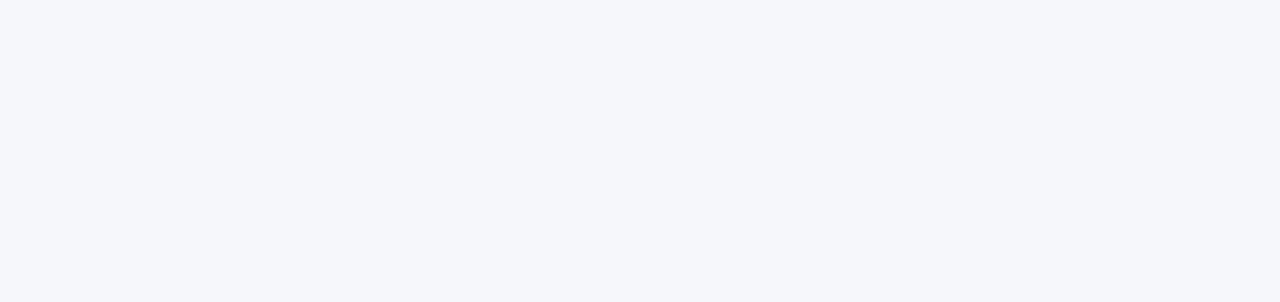
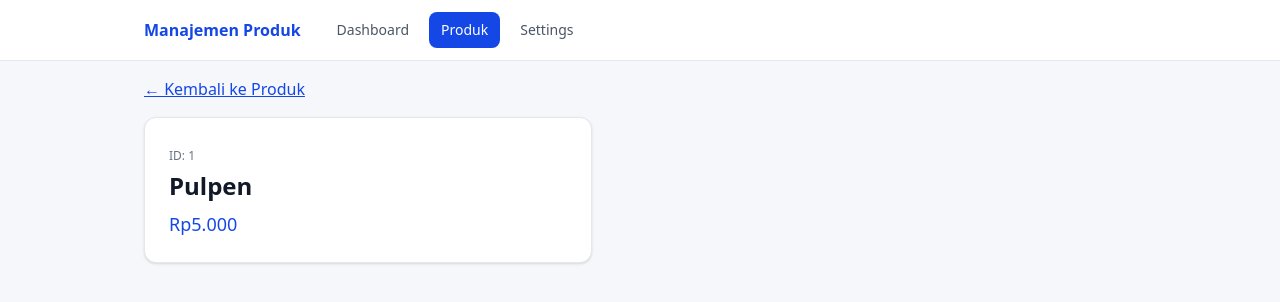
Before and after one commit to Rehangg26/pweb-minggu11-produk, a React (Vite) app: page /products/1 in a window 1280 px wide. Before the commit this address had no page. Shown: the top 302 px of the page. Built offline with nearby package versions, Linux system fonts and the light colour scheme.

Commit message:
Menambahkan halaman detail produk dan tautan Detail di kartu

```diff
--- a/src/App.jsx
+++ b/src/App.jsx
@@ -2,6 +2,7 @@ import { useState } from 'react'
 import { Route, Routes } from 'react-router'
 import AppLayout from './components/AppLayout'
 import DashboardPage from './pages/DashboardPage'
+import ProductDetailPage from './pages/ProductDetailPage'
 import ProductsPage from './pages/ProductsPage'
 
 const initialProducts = [
@@ -43,6 +44,7 @@ function App() {
             />
           }
         />
+        <Route path="products/:id" element={<ProductDetailPage products={products} />} />
       </Route>
     </Routes>
   )
--- a/src/components/ProductCard.jsx
+++ b/src/components/ProductCard.jsx
@@ -1,3 +1,4 @@
+import { Link } from 'react-router'
 import { formatRupiah } from '../utils/formatRupiah'
 
 function ProductCard({ product, onEdit, onDelete }) {
@@ -7,6 +8,12 @@ function ProductCard({ product, onEdit, onDelete }) {
       <h3 className="mt-1 text-lg font-semibold">{product.name}</h3>
       <p className="font-medium text-blue-700">{formatRupiah(product.price)}</p>
       <div className="mt-3 flex gap-2">
+        <Link
+          to={`/products/${product.id}`}
+          className="rounded-lg border border-gray-300 px-3 py-1.5 text-sm text-gray-700 hover:bg-gray-50"
+        >
+          Detail
+        </Link>
         <button
           className="rounded-lg border border-blue-700 px-3 py-1.5 text-sm text-blue-700 hover:bg-blue-50"
           onClick={() => onEdit(product)}
--- /dev/null
+++ b/src/pages/ProductDetailPage.jsx
@@ -0,0 +1,37 @@
+import { Link, useParams } from 'react-router'
+import { formatRupiah } from '../utils/formatRupiah'
+
+function ProductDetailPage({ products }) {
+  const { id } = useParams() // selalu string, jadi dibandingkan dengan String(p.id)
+  const product = products.find((p) => String(p.id) === id)
+
+  if (!product) {
+    return (
+      <div>
+        <h1 className="mb-2 text-2xl font-bold">Produk tidak ditemukan</h1>
+        <p className="mb-4 text-gray-500">Produk dengan ID {id} tidak ada.</p>
+        <Link to="/products" className="text-blue-700 underline">
+          &larr; Kembali ke Produk
+        </Link>
+      </div>
+    )
+  }
+
+  return (
+    <div>
+      <Link to="/products" className="text-blue-700 underline">
+        &larr; Kembali ke Produk
+      </Link>
+
+      <div className="mt-4 max-w-md rounded-xl border border-gray-200 bg-white p-6 shadow-sm">
+        <span className="text-xs text-gray-500">ID: {product.id}</span>
+        <h1 className="mt-1 text-2xl font-bold">{product.name}</h1>
+        <p className="mt-2 text-lg font-medium text-blue-700">
+          {formatRupiah(product.price)}
+        </p>
+      </div>
+    </div>
+  )
+}
+
+export default ProductDetailPage
```
